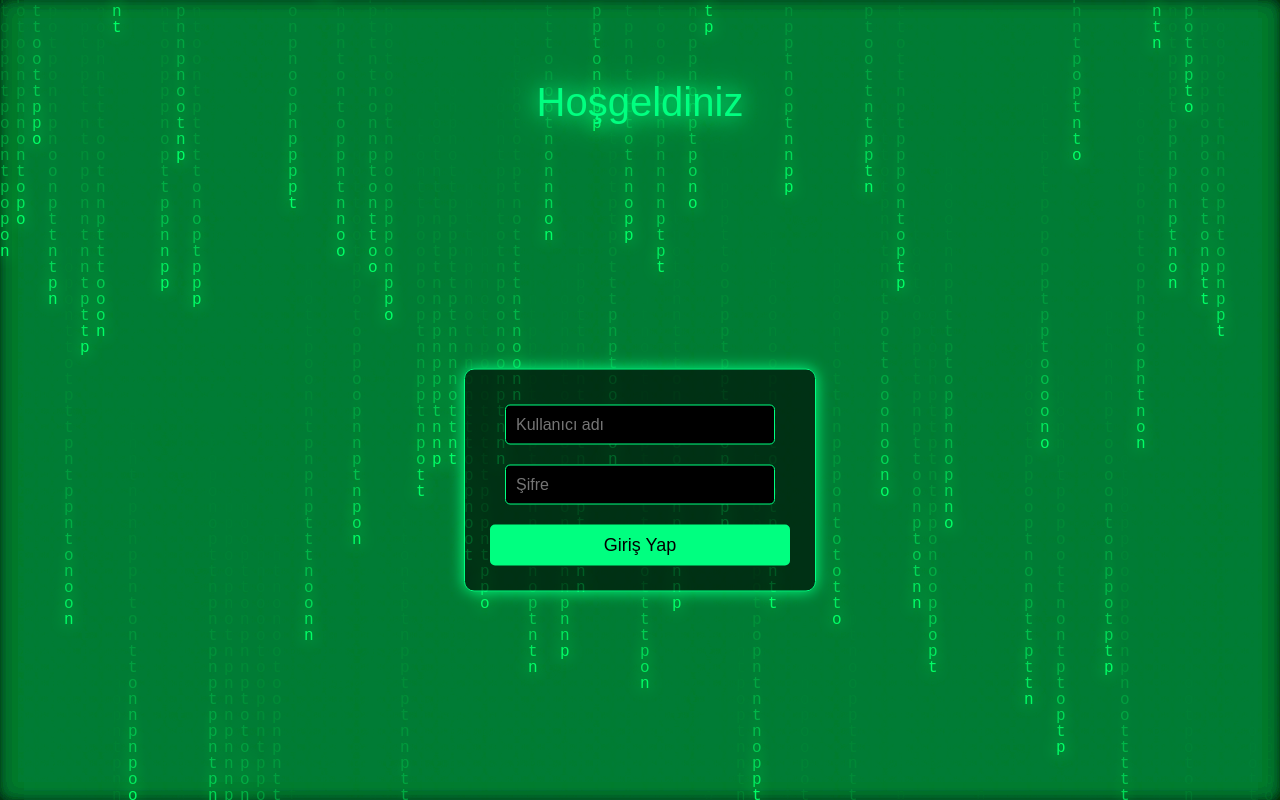
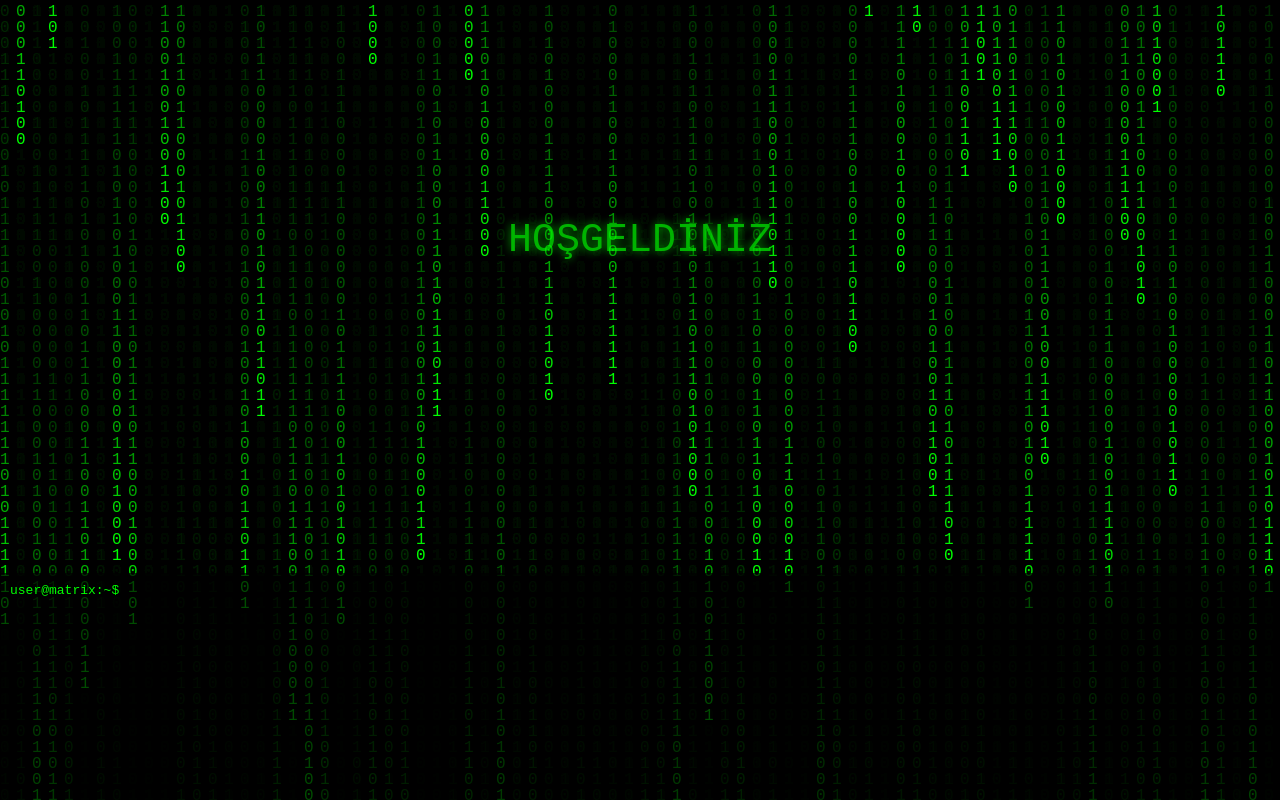
Before and after one commit to tnops/tnops.github.io, a plain HTML site: page index.html in a window 1280 px wide. Drawn offline with Linux system fonts and the light colour scheme.

Commit message:
index.html

```diff
--- a/index.html
+++ b/index.html
@@ -1,453 +1,147 @@
+<!DOCTYPE html>
 <html lang="tr">
 
-
 <head>
-
 <meta charset="UTF-8">
-
-
-<title>tnop Matrix</title>
-
-
-<title>TNOPS</title>
+<title>Matrix + Hoşgeldiniz + Terminal</title>
 
 <style>
-
     body {
-
         margin: 0;
-
         overflow: hidden;
-
         background: black;
-
-
-        font-family: Arial, sans-serif;
-
+        font-family: monospace;
+        color: #00ff00;
     }
 
-
-
     canvas {
-
-
         display: block;
-
-
-        position: absolute;
-
-
+        position: fixed;
         top: 0;
-
-
         left: 0;
-
-
         z-index: 0;
-
-
     }
 
-
-
-
-
-    /* Hoşgeldiniz yazısı */
-
-
+    /* HOŞGELDİNİZ yazısı */
     #welcome {
-
-
-        position: absolute;
-
-
-        width: 100%;
-
-
-        top: 40%;
-
-
-        text-align: center;
-
-
+        position: fixed;
+        top: 60%;
+        left: 50%;
+        transform: translate(-50%, -50%);
         font-size: 80px;
-
-
-        color: #00ff80; /* daha parlak neon */
-
-
-        text-shadow: 0 0 20px #00ff80, 0 0 40px #00ff80;
-
-
-        z-index: 2;
-
-
-        animation: moveUp 4s ease forwards;
-
-
+        color: #00ff00;
+        text-shadow: 0 0 10px #00ff00;
+        opacity: 1;
+        z-index: 5;
+        transition: all 3s ease-out;
     }
 
-
-
-
-
-    /* Yazının yukarı çıkıp küçülmesi */
-
-
-    @keyframes moveUp {
-
-
-        0% {
-
-
-            top: 40%;
-
-
-            font-size: 80px;
-
-
-            opacity: 1;
-
-
-        }
-
-
-        60% {
-
-
-            top: 10%;
-
-
-            font-size: 40px;
-
-
-            opacity: 1;
-
-
-        }
-
-
-        100% {
-
-
-            top: 10%;
-
-
-            font-size: 40px;
-
-
-            opacity: 1;
-
-
-        }
-
-
+    /* Terminal */
+    #terminal {
+        position: fixed;
+        bottom: -250px; /* gizli başlar */
+        left: 0;
+        width: 100%;
+        height: 250px;
+        background: rgba(0, 0, 0, 0.7);
+        color: #00ff00;
+        padding: 10px;
+        box-sizing: border-box;
+        overflow-y: auto;
+        z-index: 10;
+        transition: bottom 2s ease-out;
     }
 
-
-
-
-
-    /* Giriş paneli */
-
-
-    #login-box {
-
-
-        position: absolute;
-
-
-        top: 60%;
-
-
-        left: 50%;
-
-
-        transform: translate(-50%, -50%);
-
-
-        background: rgba(0, 0, 0, 0.6);
-
-
-        padding: 25px;
-
-
-        border: 1px solid #00ff80;
-
-
-        border-radius: 10px;
-
-
-        width: 300px;
-
-
-        text-align: center;
-
-
-        box-shadow: 0 0 15px #00ff80;
-
-
-        z-index: 3;
-
-
-        animation: fadeIn 3s ease 2s forwards;
-
-
-        opacity: 0;
-
-
+    #input-line {
+        width: 100%;
+        outline: none;
+        border: none;
+        background: transparent;
+        color: #00ff00;
+        font-size: 16px;
     }
-
-
-
-
-
-    @keyframes fadeIn {
-
-
-        to { opacity: 1; }
-
-
-    }
-
-
-
-
-
-    input {
-
-
-        width: 90%;
-
-
-        padding: 10px;
-
-
-        margin: 10px 0;
-
-
-        border: 1px solid #00ff80;
-
-
-        border-radius: 5px;
-
-
-        background: black;
-
-
-        color: #00ff80;
-
-
-        font-size: 16px;
-
-
-    }
-
-
-
-
-
-    button {
-
-
-        width: 100%;
-
-
-        padding: 10px;
-
-
-        margin-top: 10px;
-
-
-        background: #00ff80;
-
-
-        border: none;
-
-
-        border-radius: 5px;
-
-
-        color: black;
-
-
-        font-size: 18px;
-
-
-        cursor: pointer;
-
-
-    }
-
-
-
-
-
-    button:hover {
-
-
-        background: #00ffaa;
-
-    }
-
 </style>
 
 </head>
 
 <body>
 
-
-
 <canvas id="matrix"></canvas>
 
+<div id="welcome">HOŞGELDİNİZ</div>
 
-
-
-<div id="welcome">Hoşgeldiniz</div>
-
-
-
-
-
-<div id="login-box">
-
-
-    <input type="text" placeholder="Kullanıcı adı">
-
-
-    <input type="password" placeholder="Şifre">
-
-
-    <button>Giriş Yap</button>
-
-
+<div id="terminal">
+    <div id="output"></div>
+    <span>user@matrix:~$ </span>
+    <input id="input-line" type="text">
 </div>
 
-
-
-
 <script>
-
+    /* ---------------- MATRIX EFEKTİ ---------------- */
     const canvas = document.getElementById("matrix");
-
     const ctx = canvas.getContext("2d");
 
-
-
-
-    // Tam ekran yap
-
     canvas.width = window.innerWidth;
-
     canvas.height = window.innerHeight;
 
+    const letters = "01";
+    const fontSize = 16;
+    const columns = canvas.width / fontSize;
 
-
-
-    // Artık MATRIX yerine "tnop" karakterleri düşecek
-
-
-    // Neon parlak yeşil kod akışı
-
-    const letters = "tnop";
-
-    const fontSize = 16;
-
-    const columns = Math.floor(canvas.width / fontSize);
-
-
-
-
-    // Her kolon rastgele bir yükseklikten başlasın
-
-    const drops = [];
-
-    for (let i = 0; i < columns; i++) {
-
-        drops[i] = Math.floor(Math.random() * canvas.height);
-
-    }
-
-
+    const drops = Array(Math.floor(columns)).fill(1);
 
     function draw() {
-
-
-        // Saydam siyah arka plan (iz bırakan efekt)
-
-
-        ctx.fillStyle = "rgba(0, 0, 0, 0.05)";
-
-
-        // Parlaklığı artırmak için daha hafif iz bırak
-
-
-        ctx.fillStyle = "rgba(0, 0, 0, 0.08)";
-
+        ctx.fillStyle = "rgba(0,0,0,0.05)";
         ctx.fillRect(0, 0, canvas.width, canvas.height);
 
-
-
-
-        // Yazı rengi ve font
-
-
         ctx.fillStyle = "#00ff00";
-
-
-        ctx.fillStyle = "#00ff66";
-
-
-        ctx.shadowColor = "#00ff66";
-
-
-        ctx.shadowBlur = 15;
-
         ctx.font = fontSize + "px monospace";
 
+        drops.forEach((y, i) => {
+            const text = letters.charAt(Math.random() * letters.length);
+            ctx.fillText(text, i * fontSize, y * fontSize);
 
+            if (y * fontSize > canvas.height && Math.random() > 0.975) {
+                drops[i] = 0;
+            }
+            drops[i]++;
+        });
+    }
+    setInterval(draw, 33);
 
-        for (let i = 0; i < drops.length; i++) {
+    /* ---------------- ANİMASYON AKIŞI ---------------- */
 
-            const text = letters.charAt(Math.floor(Math.random() * letters.length));
+    const welcome = document.getElementById("welcome");
+    const terminal = document.getElementById("terminal");
 
-            ctx.fillText(text, i * fontSize, drops[i] * fontSize);
+    setTimeout(() => {
+        // Hoşgeldiniz yukarı kayar ve küçülür
+        welcome.style.top = "30%";
+        welcome.style.fontSize = "40px";
+        welcome.style.opacity = "0.7";
+    }, 1000);
 
+    setTimeout(() => {
+        // Terminal yavaşça yukarı açılır
+        terminal.style.bottom = "0px";
+        document.getElementById("input-line").focus();
+    }, 3500);
 
+    /* ---------------- TERMINAL GİRİŞ ---------------- */
 
+    const input = document.getElementById("input-line");
+    const output = document.getElementById("output");
 
-            // Belli bir şansa tekrar yukarı dönsün (random yağmur etkisi)
-
-            if (drops[i] * fontSize > canvas.height && Math.random() > 0.95) {
-
-
-                drops[i] = 0 - Math.floor(Math.random() * 20); // başlamayı daha da rastgeleleştir
-
-
-                drops[i] = 0 - Math.floor(Math.random() * 20);
-
-            }
-
-
-
-            drops[i]++;
-
+    input.addEventListener("keydown", function (e) {
+        if (e.key === "Enter") {
+            const text = input.value;
+            output.innerHTML += `user@matrix:~$ ${text}<br>`;
+            input.value = "";
+            terminal.scrollTop = terminal.scrollHeight;
         }
-
-    }
-
-
-
-
-    setInterval(draw, 33); // ~30 FPS
-
-
-    setInterval(draw, 33);
+    });
 
 </script>
 
-
-
 </body>
-
 </html>
```
